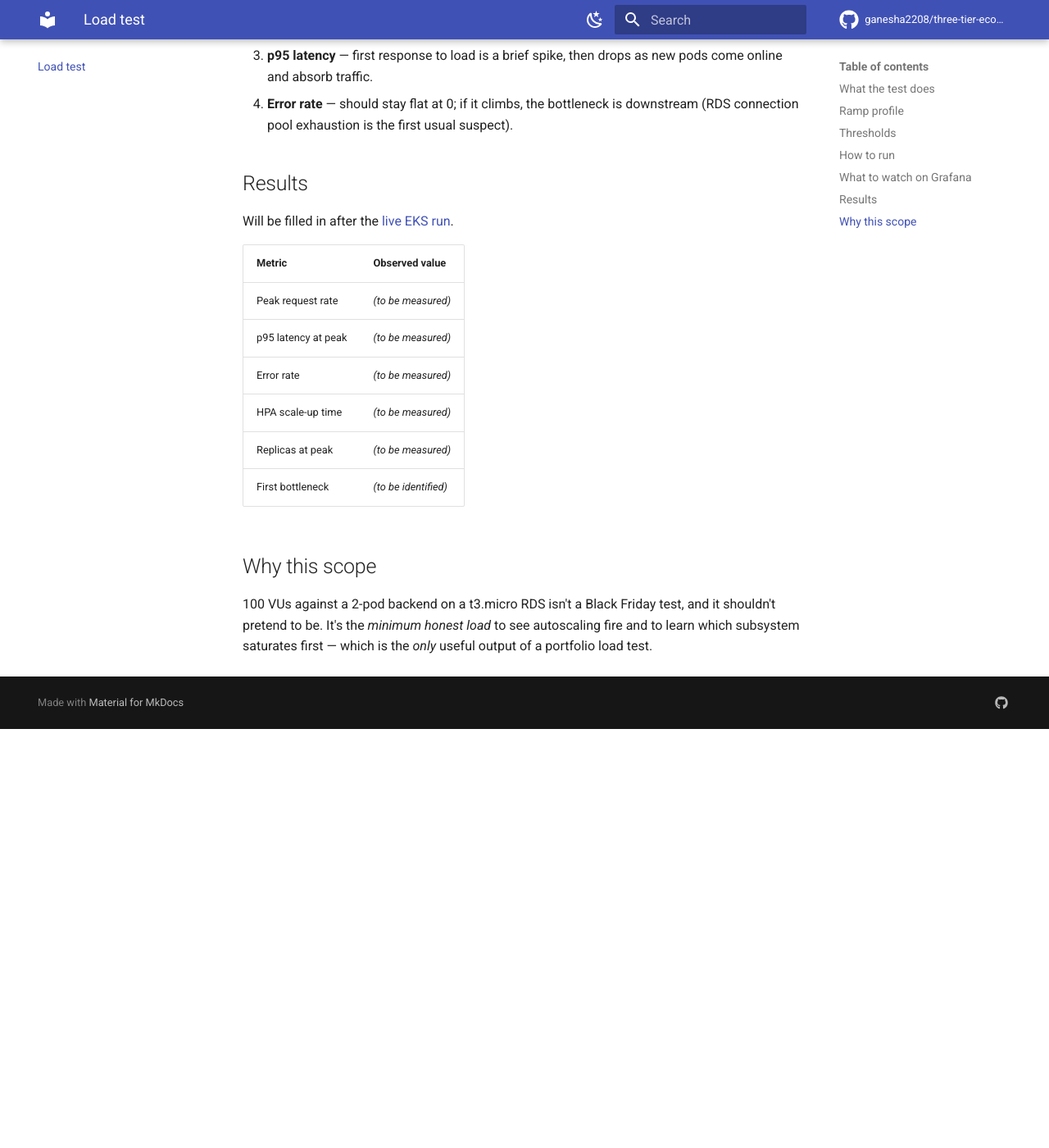
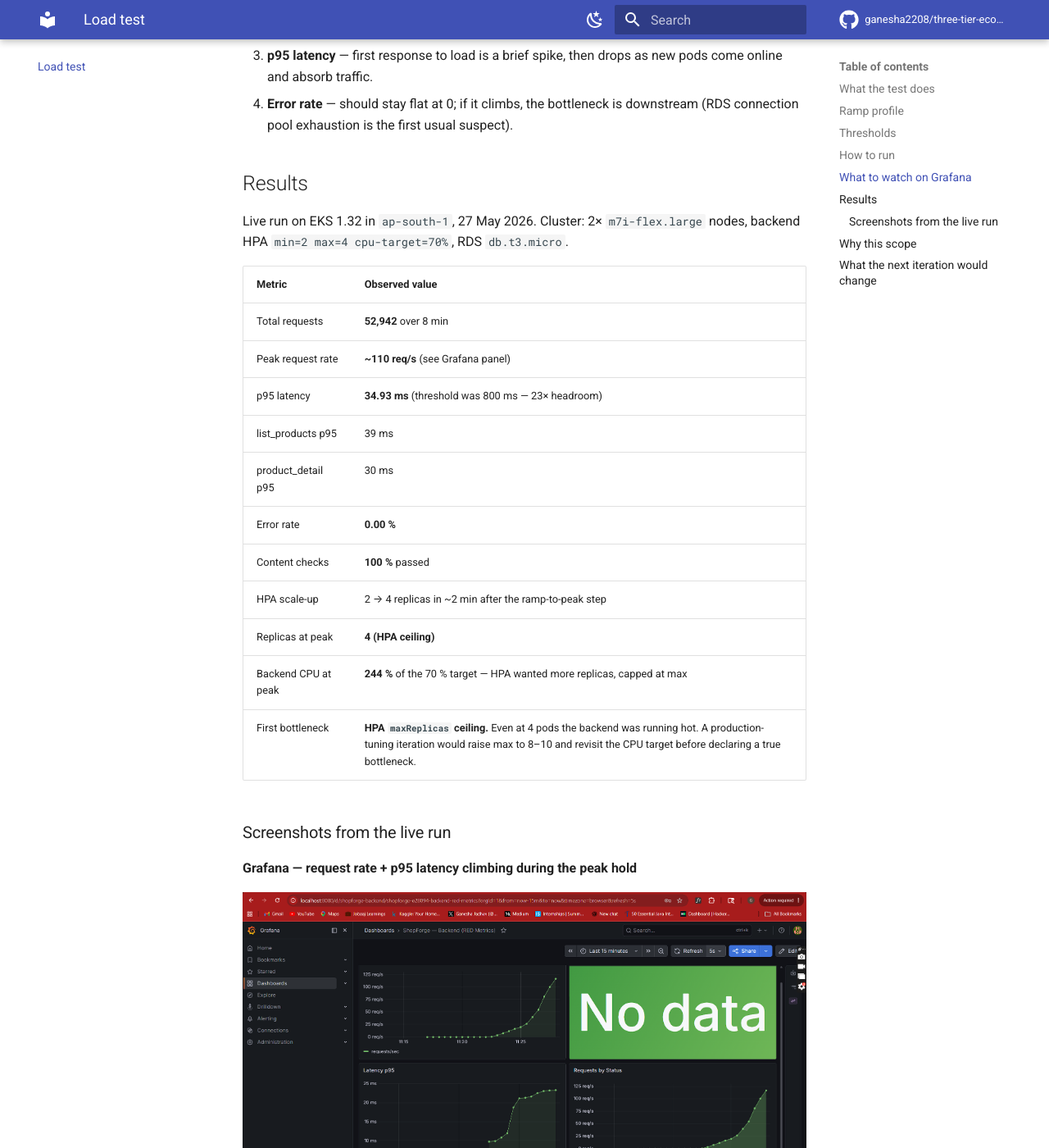
Before and after one commit to ganesha2208/three-tier-ecom, an MkDocs documentation site: the page built from docs/load-test.md, in a window 1280 px wide and 1400 px high, scrolled down 1672 px. Shown: the whole window at 82% size. Built offline with MkDocs 1.6.1 and Material for MkDocs 9.7.7, drawn with Linux system fonts in a browser that asks for light colours; comment, search, counter and statistics services are not loaded; before the commit the page ends 2561 px from its top, so only the background shows below that; some of the changed text lies outside the part shown.

Commit message:
docs(phase8): live k6 results — HPA scaled 2→4, p95 34ms, 0% errors
Live load test executed against the EKS cluster on 27 May 2026:
52,942 requests over 8 min, p95 34.93ms, zero failures. HPA fired
to its configured max (4 replicas) but backend CPU still ran at
244% of the 70% target — the HPA ceiling was the first limit hit,
not the app or the DB. Real bottleneck identification needs a
follow-up run with max replicas raised.

- docs/load-test.md: real numbers + 4 screenshots + follow-up plan
- docs/phases/phase-8.md: note load test executed with summary findings
- docs/images/loadtest/: 4 captures (Grafana RED, HPA, pods, k6 summary)
- .gitignore: ignore tfplan + .terraform cache (lock file stays committed)

```diff
--- a/docs/load-test.md
+++ b/docs/load-test.md
@@ -67,16 +67,45 @@ Open the **ShopForge — Backend (RED Metrics)** dashboard before starting:
 
 ## Results
 
-Will be filled in after the [live EKS run](phases/phase-8.md).
+Live run on EKS 1.32 in `ap-south-1`, 27 May 2026. Cluster: 2× `m7i-flex.large`
+nodes, backend HPA `min=2 max=4 cpu-target=70%`, RDS `db.t3.micro`.
 
 | Metric              | Observed value |
 | ------------------- | -------------- |
-| Peak request rate   | _(to be measured)_ |
-| p95 latency at peak | _(to be measured)_ |
-| Error rate          | _(to be measured)_ |
-| HPA scale-up time   | _(to be measured)_ |
-| Replicas at peak    | _(to be measured)_ |
-| First bottleneck    | _(to be identified)_ |
+| Total requests      | **52,942** over 8 min |
+| Peak request rate   | **~110 req/s** (see Grafana panel) |
+| p95 latency         | **34.93 ms** (threshold was 800 ms — 23× headroom) |
+| list_products p95   | 39 ms |
+| product_detail p95  | 30 ms |
+| Error rate          | **0.00 %** |
+| Content checks      | **100 %** passed |
+| HPA scale-up        | 2 → 4 replicas in ~2 min after the ramp-to-peak step |
+| Replicas at peak    | **4 (HPA ceiling)** |
+| Backend CPU at peak | **244 %** of the 70 % target — HPA wanted more replicas, capped at max |
+| First bottleneck    | **HPA `maxReplicas` ceiling.** Even at 4 pods the backend was running hot. A production-tuning iteration would raise max to 8–10 and revisit the CPU target before declaring a true bottleneck. |
+
+### Screenshots from the live run
+
+**Grafana — request rate + p95 latency climbing during the peak hold**
+
+![Grafana RED metrics](images/loadtest/01-grafana-red-metrics.png)
+
+**`kubectl get hpa` — backend at 244 % / 70 %, 4/4 replicas**
+
+The HPA target was 70 %; the controller scaled to its `max=4` ceiling and
+the pods kept running well above the target. This is the headline finding:
+HPA fires correctly, but the configured ceiling is the real limit at this
+load — not the app, not the DB.
+
+![HPA scaled to max](images/loadtest/02-hpa-scaled-244pct.png)
+
+**`kubectl get pods -w` — two extra backend pods spawning mid-test**
+
+![Pods scaling up](images/loadtest/03-pods-scaling-up.png)
+
+**k6 summary — all thresholds passed**
+
+![k6 summary](images/loadtest/04-k6-summary.png)
 
 ## Why this scope
 
@@ -84,3 +113,13 @@ Will be filled in after the [live EKS run](phases/phase-8.md).
 test, and it shouldn't pretend to be. It's the *minimum honest load* to
 see autoscaling fire and to learn which subsystem saturates first — which
 is the *only* useful output of a portfolio load test.
+
+## What the next iteration would change
+
+The run exposed the HPA ceiling before it exposed the app's bottleneck. A
+follow-up run would:
+
+1. Raise `maxReplicas` to 8 (and the node group max) so HPA isn't the limit.
+2. Push to 200–300 VUs so the per-pod CPU actually drops toward 70 %.
+3. Add a write-heavy stage (cart + checkout) so RDS connection pooling
+   comes under pressure — that's the likely next real bottleneck.
```
Also changed, not shown: docs/phases/phase-8.md (+6 -2 lines), docs/images/loadtest/01-grafana-red-metrics.png (added), docs/images/loadtest/02-hpa-scaled-244pct.png (added), docs/images/loadtest/03-pods-scaling-up.png (added), docs/images/loadtest/04-k6-summary.png (added), 1 other file.
